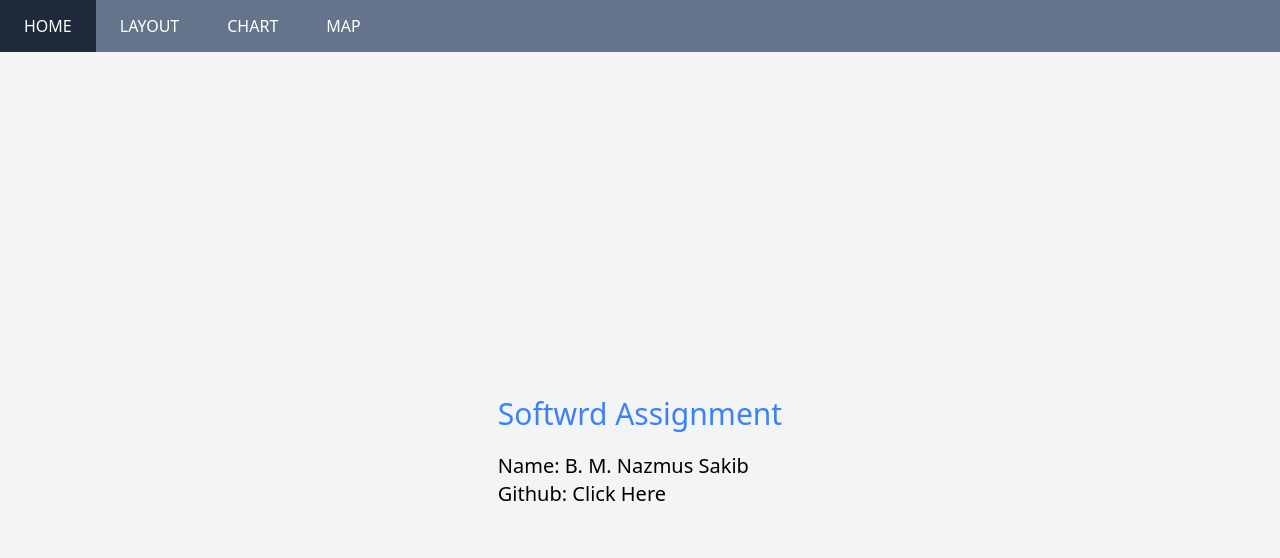
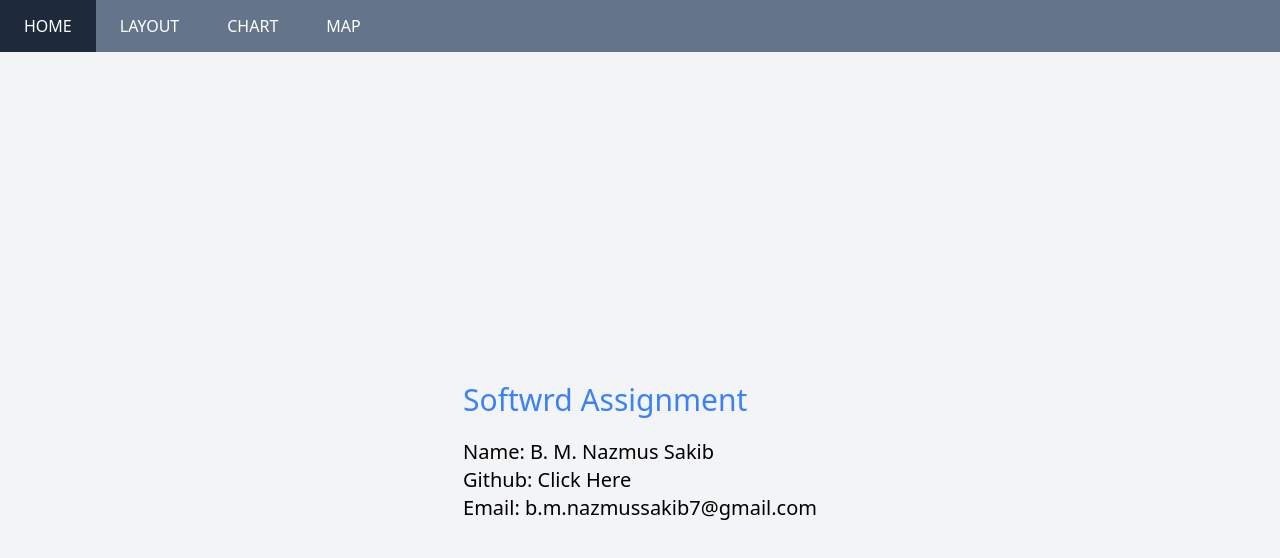
Before and after one commit to bmnazmussakib/softwrd-assignment, a SvelteKit app: page / in a window 1280 px wide. Shown: the top 558 px of the page. Built offline with nearby package versions, Linux system fonts and the light colour scheme.

Commit message:
bg removed from chart page

```diff
--- a/src/routes/+page.svelte
+++ b/src/routes/+page.svelte
@@ -4,6 +4,7 @@
     <ul>
       <li class="text-xl"><span class="font-medium">Name:</span> B. M. Nazmus Sakib</li>
       <li class="text-xl"><span class="font-medium">Github:</span> <a href="https://github.com/bmnazmussakib/softwrd-assignment">Click Here</a></li>
+      <li class="text-xl"><span class="font-medium">Email:</span> b.m.nazmussakib7@gmail.com</li>
     </ul>
   </div>
 </div>
--- a/src/routes/chart/+page.svelte
+++ b/src/routes/chart/+page.svelte
@@ -17,7 +17,7 @@
   });
 </script>
 
-<div class="bg-gray-400 h-screen">
+<div class=" h-screen">
   <div class="container mx-auto flex p-6">
     <div class="table-container basis-3/4 border-2 rounded m-3 bg-white">
       <Table {countries} />
```
